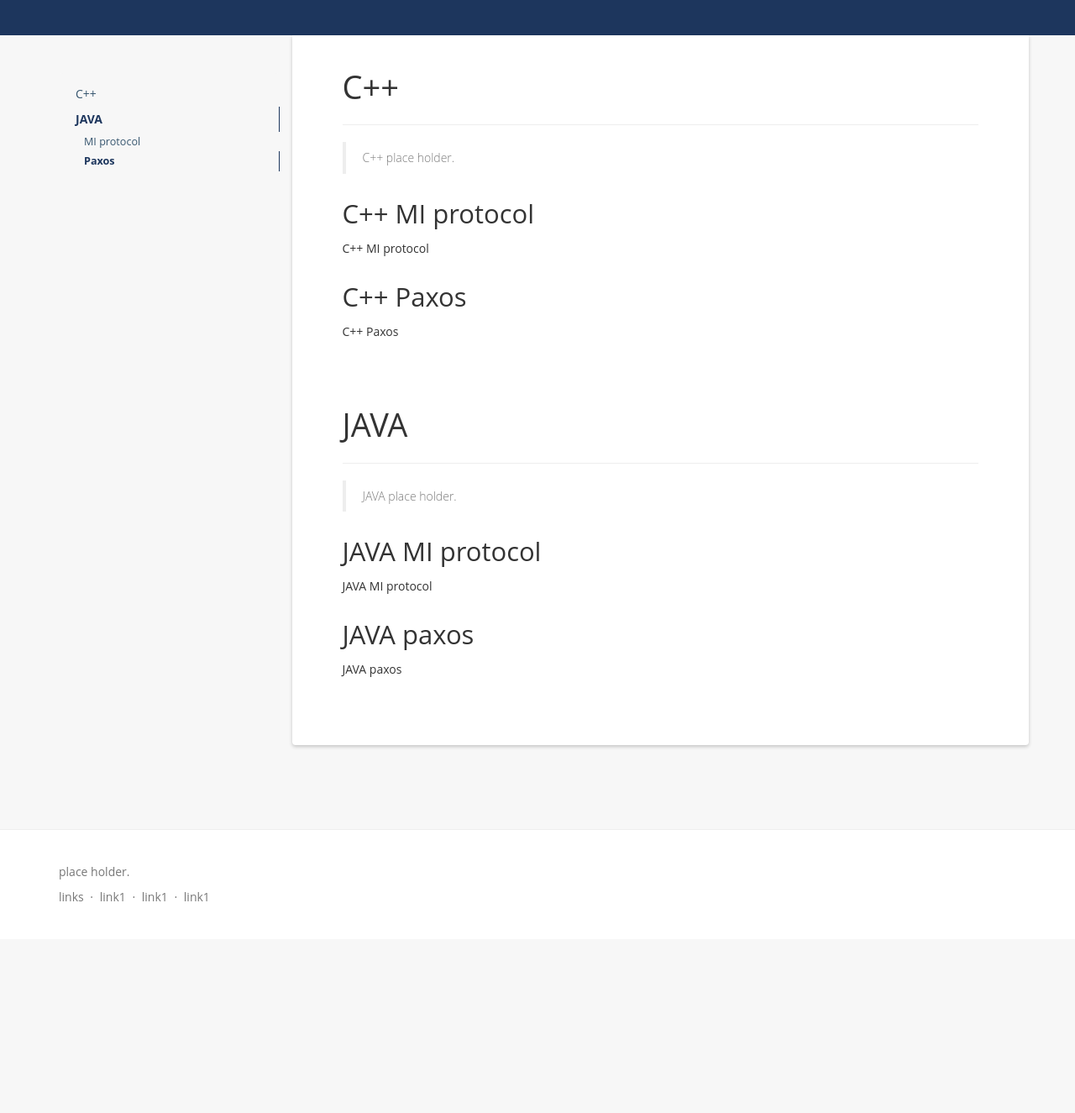
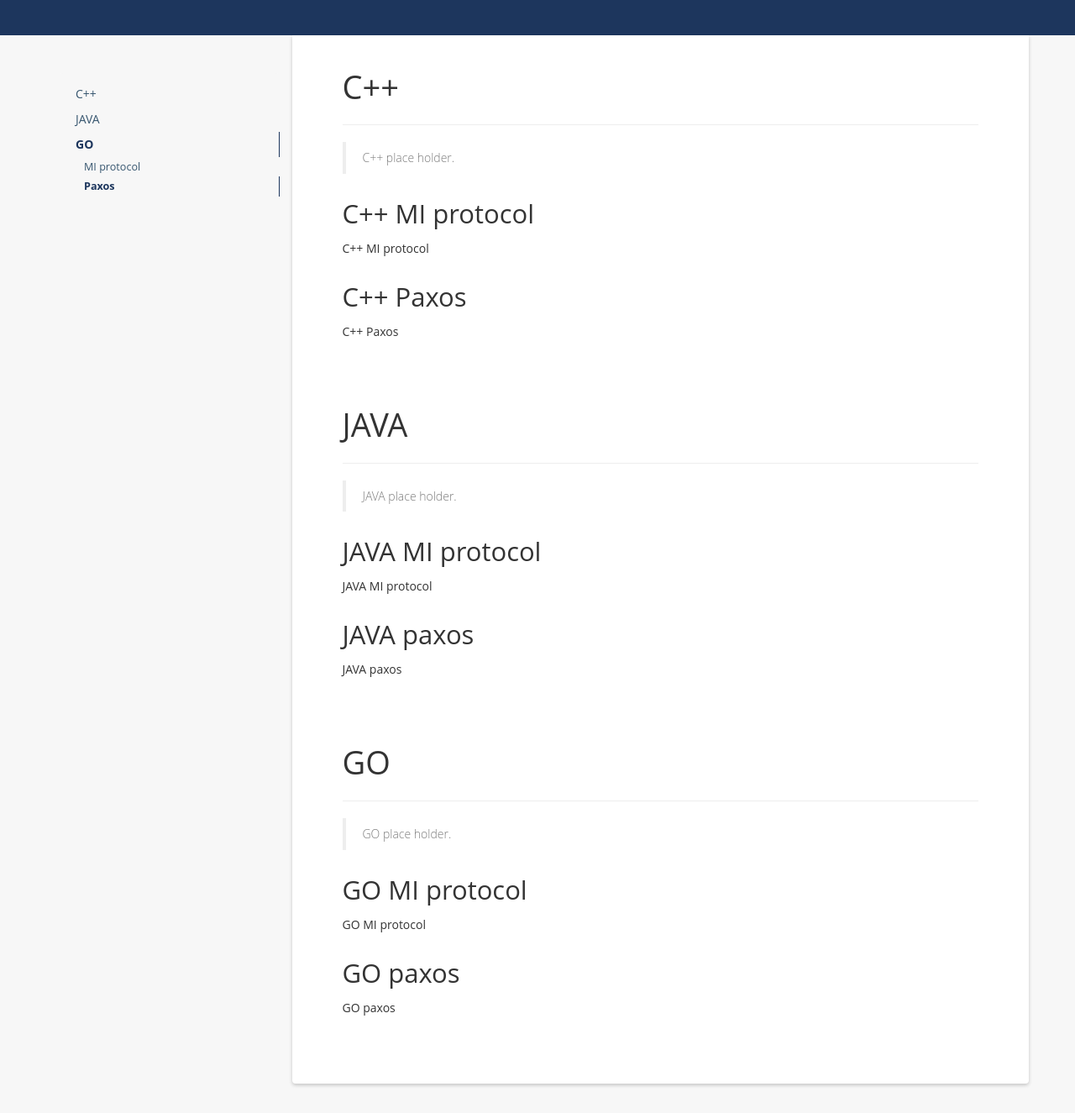
Before and after one commit to allan888/dist_lang_reviews, a plain HTML site: page index.html in a window 1280 px wide. Shown: the part 295-1620 px from the top of the page at 84% size. Before the commit the page ends 1413 px from the top, so only its background shows below. Drawn offline with nearby package versions, Linux system fonts and the light colour scheme; a script that the page names is missing.

Commit message:
go added

```diff
--- a/index.html
+++ b/index.html
@@ -84,7 +84,6 @@
     <div class="container">
       <h1>Distribution Algorithms and Langugages Review</h1>
       <p>Introdution Paragraph</p>
-
     </div>
   </div>
 
@@ -96,6 +95,10 @@
           <div id="navigation">
 
             <ul class="nav sidenav">
+
+
+
+
               <li><a href="#cpp">C++</a>
                 <ul class="nav">
                   <li><a href="#cpp-mi-protocol">MI protocol</a></li>
@@ -103,12 +106,26 @@
                 </ul>
               </li>
 
+
+
               <li><a href="#java">JAVA</a>
                 <ul class="nav">
                   <li><a href="#java-mi-protocol">MI protocol</a></li>
                   <li><a href="#java-paxos">Paxos</a></li>
                 </ul>
               </li>
+
+
+
+              <li><a href="#go">GO</a>
+                <ul class="nav">
+                  <li><a href="#go-mi-protocol">MI protocol</a></li>
+                  <li><a href="#go-paxos">Paxos</a></li>
+                </ul>
+              </li>
+
+
+
             </ul>
           </div>
         </div>
@@ -122,7 +139,7 @@
 
 
 
-
+<!-- ========================= CPP ===============================  -->
           <div class="docs-section">
             <div class="page-header">
               <h1 class="docs-heading">C++
@@ -149,14 +166,14 @@
             <div>C++ Paxos</div>
           </div>
 
+<!-- ========================= CPP ===============================  -->
 
 
 
 
 
 
-
-
+<!-- ========================= JAVA ===============================  -->
           <div class="docs-section">
             <div class="page-header">
               <h1 class="docs-heading">JAVA
@@ -183,6 +200,37 @@
             <div>JAVA paxos</div>
           </div>
 
+<!-- ========================= JAVA ===============================  -->
+
+
+
+<!-- ========================= GO ===============================  -->
+          <div class="docs-section">
+            <div class="page-header">
+              <h1 class="docs-heading">GO
+                <span class="anchor-target" id="go"></span>
+                <a href="#go" name="go" class="anchor glyphicon glyphicon-link"></a>
+              </h1>
+            </div>
+            <blockquote>
+              <p>GO place holder.</p>
+            </blockquote>
+
+
+            <h2 class="docs-heading">GO MI protocol
+              <span class="anchor-target" id="mi-protocol"></span>
+              <a href="#go-mi-protocol" name="go-mi-protocol" class="anchor glyphicon glyphicon-link"></a>
+            </h2>
+            <div>GO MI protocol</div>
+
+
+            <h2 class="docs-heading">GO paxos
+              <span class="anchor-target" id="go-paxos"></span>
+              <a href="#go-paxos" name="go-paxos" class="anchor glyphicon glyphicon-link"></a>
+            </h2>
+            <div>GO paxos</div>
+          </div>
+<!-- ========================= GO ===============================  -->
 
 
 
```
